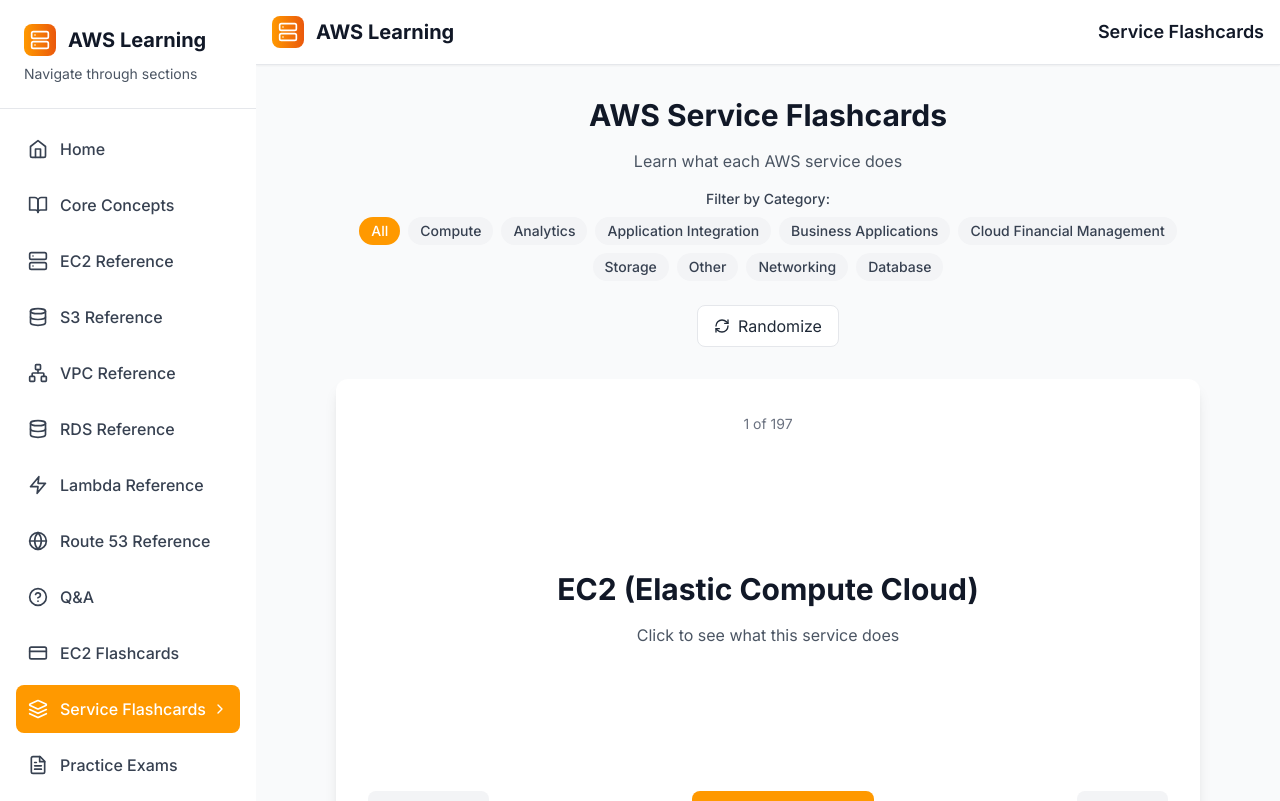
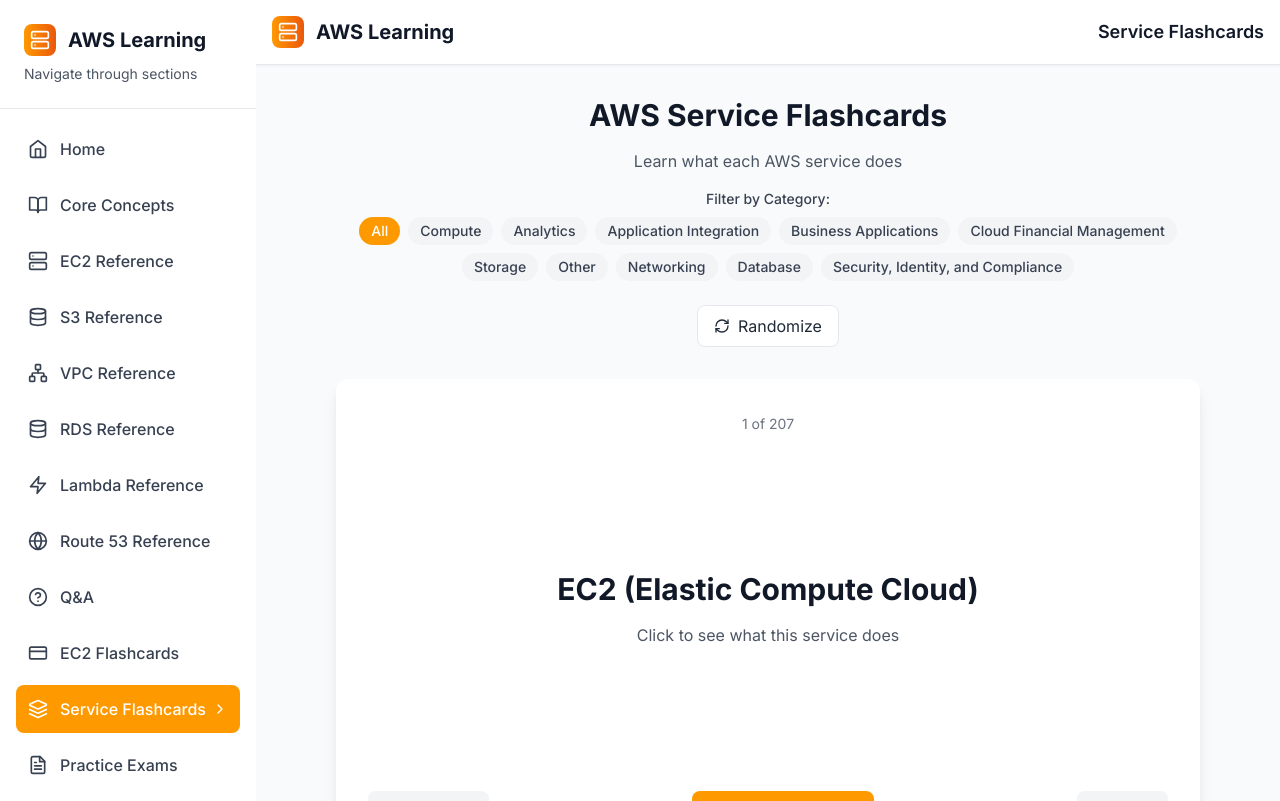
Before and after one commit to pythagoras-19/aws-sa-cert-prep, a Next.js app: page /service-flashcards in a window 1280 px wide. Shown: the top 801 px of the page. Built offline with nearby package versions, Linux system fonts and the light colour scheme.

Commit message:
Add comprehensive Security, Identity, and Compliance category with 20+ AWS security services

```diff
--- a/app/service-flashcards/page.tsx
+++ b/app/service-flashcards/page.tsx
@@ -454,6 +454,7 @@
   {
     id: 12,
     service: "IAM (Identity and Access Management)",
+    category: "Security, Identity, and Compliance",
     description: "Security service for access control. Helps you securely control access to AWS resources. You use IAM to control who is authenticated (signed in) and authorized (has permissions) to use resources."
   },
   {
@@ -514,21 +515,25 @@
   {
     id: 23,
     service: "KMS (Key Management Service)",
+    category: "Security, Identity, and Compliance",
     description: "Managed encryption key service. Makes it easy for you to create and manage cryptographic keys and control their use across a wide range of AWS services and in your applications."
   },
   {
     id: 24,
     service: "WAF (Web Application Firewall)",
+    category: "Security, Identity, and Compliance",
     description: "Web application firewall service. Helps protect your web applications or APIs against common web exploits that could affect application availability, compromise security, or consume excessive resources."
   },
   {
     id: 25,
     service: "Shield",
+    category: "Security, Identity, and Compliance",
     description: "DDoS protection service. Provides protection against DDoS attacks for applications running on AWS. Shield Standard is automatically included at no additional cost."
   },
   {
     id: 26,
     service: "GuardDuty",
+    category: "Security, Identity, and Compliance",
     description: "Threat detection service. Continuously monitors for malicious activity and unauthorized behavior to protect your AWS accounts and workloads."
   },
   {
@@ -812,41 +817,49 @@
   {
     id: 80,
     service: "Certificate Manager",
+    category: "Security, Identity, and Compliance",
     description: "SSL/TLS certificate management service. Provision, manage, and deploy public and private SSL/TLS certificates for use with AWS services and your internal connected resources."
   },
   {
     id: 81,
     service: "Artifact",
+    category: "Security, Identity, and Compliance",
     description: "Compliance documentation service. Provides on-demand access to AWS' security and compliance reports and select online agreements."
   },
   {
     id: 82,
     service: "Macie",
+    category: "Security, Identity, and Compliance",
     description: "Data security and privacy service. Uses machine learning and pattern matching to discover and help protect your sensitive data stored in AWS."
   },
   {
     id: 83,
     service: "Detective",
+    category: "Security, Identity, and Compliance",
     description: "Security investigation service. Automatically analyzes, investigates, and quickly identifies the root cause of potential security issues or suspicious activities."
   },
   {
     id: 84,
     service: "Inspector",
+    category: "Security, Identity, and Compliance",
     description: "Security assessment service. Automatically assesses applications for exposure, vulnerabilities, and deviations from best practices."
   },
   {
     id: 85,
     service: "Security Hub",
+    category: "Security, Identity, and Compliance",
     description: "Security findings aggregation service. Provides a comprehensive view of your high-priority security alerts and compliance status across AWS accounts."
   },
   {
     id: 86,
     service: "Cognito",
+    category: "Security, Identity, and Compliance",
     description: "User authentication and authorization service. Provides authentication, authorization, and user management for your web and mobile apps."
   },
   {
     id: 87,
     service: "Directory Service",
+    category: "Security, Identity, and Compliance",
     description: "Managed directory service. Enables you to run Microsoft Active Directory (AD) as a managed service. AWS Directory Service for Microsoft Active Directory, also known as AWS Managed Microsoft AD, is powered by Windows Server 2012 R2."
   },
   {
@@ -857,6 +870,7 @@
   {
     id: 89,
     service: "CloudHSM",
+    category: "Security, Identity, and Compliance",
     description: "Hardware security module service. Helps you meet corporate, contractual, and regulatory compliance requirements for data security by using dedicated Hardware Security Module (HSM) appliances within the AWS Cloud."
   },
   {
@@ -1092,6 +1106,66 @@
     id: 135,
     service: "AWS CloudShell",
     description: "Browser-based shell environment. Provides a pre-authenticated AWS CLI that you can launch from the AWS Management Console and use to run scripts with the same permissions as your console user."
+  },
+  {
+    id: 136,
+    service: "AWS Network Firewall",
+    category: "Security, Identity, and Compliance",
+    description: "Managed network firewall service. Deploys essential network protections for your Amazon VPCs at scale."
+  },
+  {
+    id: 137,
+    service: "AWS Resource Access Manager",
+    category: "Security, Identity, and Compliance",
+    description: "Resource sharing service. Makes it easy to share your AWS resources with any AWS account or through AWS Organizations."
+  },
+  {
+    id: 138,
+    service: "AWS Secrets Manager",
+    category: "Security, Identity, and Compliance",
+    description: "Secrets management service. Helps you protect the secrets needed to access your applications, services, and IT resources."
+  },
+  {
+    id: 139,
+    service: "AWS Security Hub",
+    category: "Security, Identity, and Compliance",
+    description: "Security findings aggregation service. Provides a comprehensive view of your high-priority security alerts and compliance status across AWS accounts."
+  },
+  {
+    id: 140,
+    service: "AWS IAM Identity Center",
+    category: "Security, Identity, and Compliance",
+    description: "Cloud SSO service. Makes it easy to centrally manage access to multiple AWS accounts and business applications."
+  },
+  {
+    id: 141,
+    service: "AWS WAF Captcha",
+    category: "Security, Identity, and Compliance",
+    description: "Bot mitigation service. Adds CAPTCHA challenges to your web applications to help block unwanted bot traffic."
+  },
+  {
+    id: 142,
+    service: "Amazon Security Lake",
+    category: "Security, Identity, and Compliance",
+    description: "Security data lake service. Automatically centralizes security data from cloud, on-premises, and custom sources into a purpose-built data lake stored in your account."
+  },
+  {
+    id: 143,
+    service: "Amazon Verified Permissions",
+    category: "Security, Identity, and Compliance",
+    description: "Fine-grained authorization service. Provides a scalable permissions management system for applications, supporting ABAC and RBAC models."
+  },
+  {
+    id: 144,
+    service: "AWS Audit Manager",
+    category: "Security, Identity, and Compliance",
+    description: "Audit management service. Helps you continuously audit your AWS usage to simplify how you assess risk and compliance with regulations and industry standards."
+  },
+  {
+    id: 145,
+    service: "AWS Firewall Manager",
+    category: "Security, Identity, and Compliance",
+    description: "Security management service. Centrally configures and manages firewall rules across your accounts and applications in AWS Organizations."
   }
 ];
 
```
